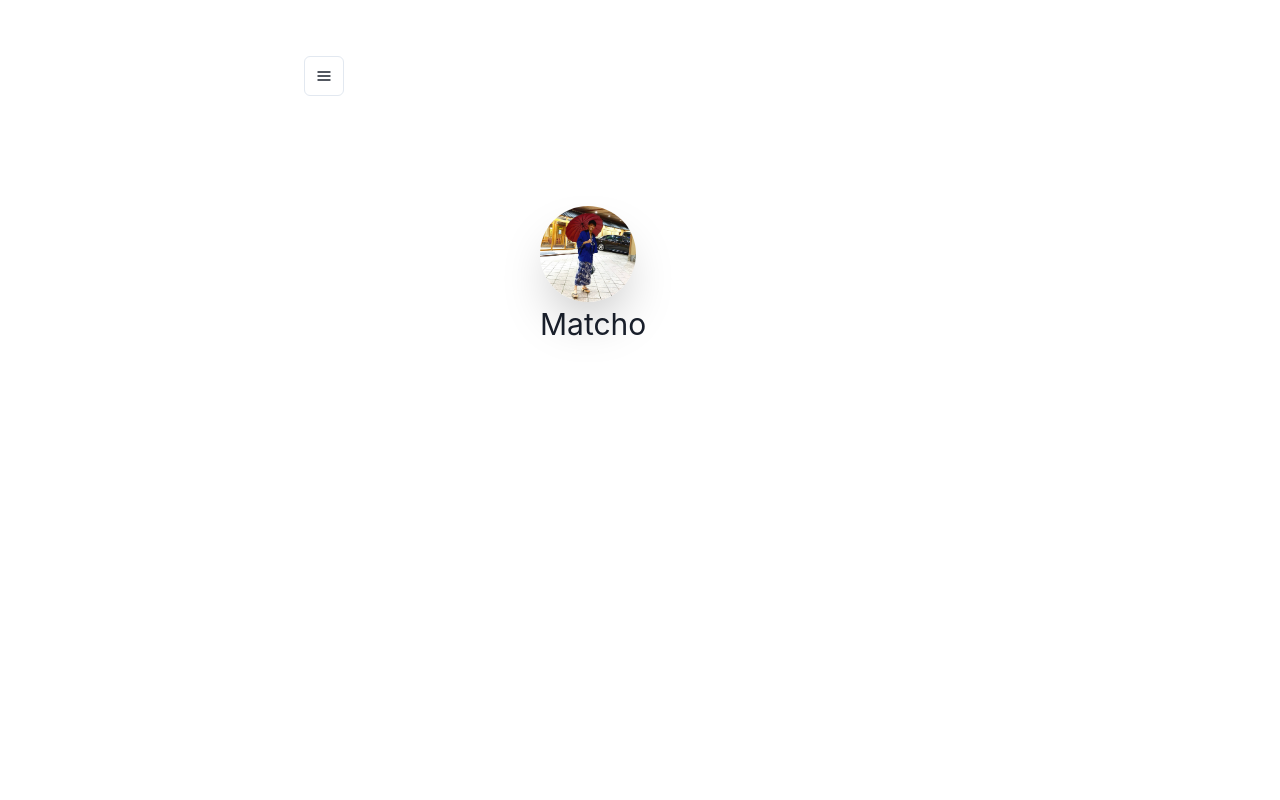
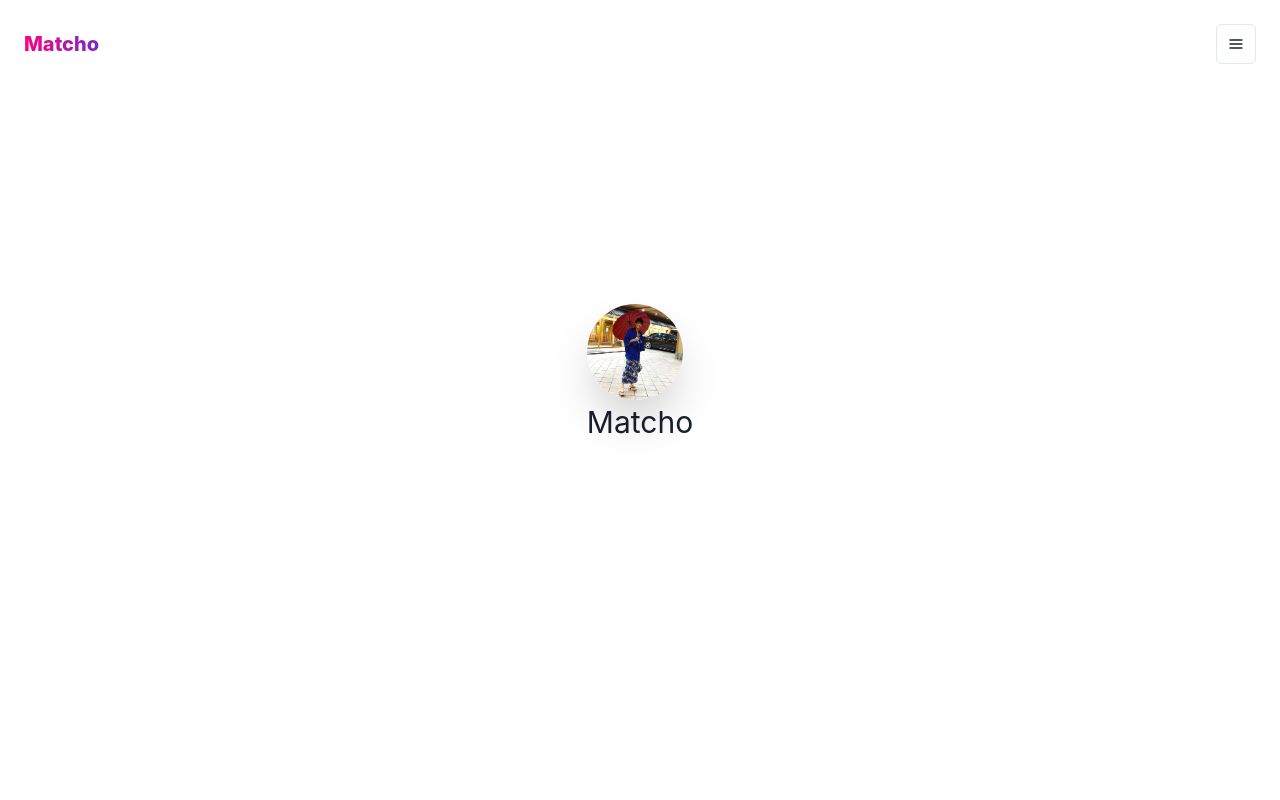
Before and after one commit to 10matcho27/MyPortforio, a Next.js app: page / in a window 1280 px wide. Shown: the top 800 px of the page. Built offline with nearby package versions, Linux system fonts and the light colour scheme.

Commit message:
header追加

```diff
--- /dev/null
+++ b/src/components/layouts/header.js
@@ -0,0 +1,66 @@
+import Link from 'next/link';
+import { Box, Heading, Flex, Text, Button } from "@chakra-ui/react";
+import {
+    AddIcon,
+    HamburgerIcon,
+    ExternalLinkIcon,
+    RepeatIcon,
+    EditIcon
+} from '@chakra-ui/icons'
+import {
+    Menu,
+    MenuButton,
+    MenuList,
+    MenuItem,
+
+    IconButton,
+} from '@chakra-ui/react'
+
+
+export default function Header() {
+
+    return (
+        <Flex
+            as="nav"
+            align="center"
+            justify="space-between"
+            wrap="wrap"
+            padding="1.5rem"
+            color="black"
+        >
+            <Box>
+                <Text
+                    bgGradient='linear(to-l, #7928CA, #FF0080)'
+                    bgClip='text'
+                    fontSize='20px'
+                    fontWeight='extrabold'
+                    >
+                    Matcho
+                    </Text>
+            </Box>
+            <Menu shadow="lg">
+                <MenuButton
+                as={IconButton}
+                aria-label='Options'
+                icon={<HamburgerIcon />}
+                variant='outline'
+                />
+                <MenuList>
+                <MenuItem icon={<AddIcon />} command='a'>
+                New Tab
+                </MenuItem>
+                <MenuItem icon={<ExternalLinkIcon />} command='i'>
+                New Window
+                </MenuItem>
+                <MenuItem icon={<RepeatIcon />} command='u'>
+                Open Closed Tab
+                </MenuItem>
+                <MenuItem icon={<EditIcon />} command='e'>
+                Open File...
+                </MenuItem>
+                </MenuList>
+            </Menu>
+
+        </Flex>
+    );
+}
--- a/src/components/layouts/main.js
+++ b/src/components/layouts/main.js
@@ -1,18 +1,22 @@
 import Head from 'next/head'
 import { Box, Container }from '@chakra-ui/react'
+import Header from './header'
 
-const Main = ({ children, router }) => {
+const Layout = ({ children, router }) => {
   return (
-    <Box as="main" pb={8}>
+    <>
+      <Header />
+      <Box as="main" pb={8}>
         <Head>
             <meta name="viewport" content="width=device-width, initial-scale=1"/>
-            <title>Matcho portfolio</title>
+            <title>Matcho&apos; portfolio</title>
         </Head>
         <Container maxW="container.md" pt={14}>
             {children}
         </Container>
-    </Box>
+      </Box>
+    </>
   )
 }
 
-export default Main
+export default Layout
--- a/src/pages/index.js
+++ b/src/pages/index.js
@@ -13,6 +13,7 @@ import {
   SimpleGrid,
   Box,
   Center,
+  Container,
   Text,
   Fade,
   ScaleFade,
@@ -60,6 +61,7 @@ export default function Home() {
     fontSize: '20px',
   }
 
+
   return (
     <div className={styles.container}>
 
@@ -68,31 +70,10 @@ export default function Home() {
         <meta name="description" content="Matcho&apos; Portfolio" />
         <link rel="icon" href="/icon.png" />
       </Head>
-      <Menu>
-        <MenuButton
-          as={IconButton}
-          aria-label='Options'
-          icon={<HamburgerIcon />}
-          variant='outline'
-        />
-        <MenuList>
-        <MenuItem icon={<AddIcon />} command='a'>
-          New Tab
-        </MenuItem>
-        <MenuItem icon={<ExternalLinkIcon />} command='i'>
-          New Window
-        </MenuItem>
-        <MenuItem icon={<RepeatIcon />} command='u'>
-          Open Closed Tab
-        </MenuItem>
-        <MenuItem icon={<EditIcon />} command='e'>
-         Open File...
-        </MenuItem>
-        </MenuList>
-      </Menu>
 
       <main className={styles.main}>
-        <Center>
+        <Container>
+          <Center h='100%'>
             <motion.div initial="hidden" animate="visible" variants={
               {
                 hidden: {
@@ -103,15 +84,15 @@ export default function Home() {
                   scale: [1, 1.1, 1],
                   opacity: 1,
                   transition: {
-                delay: 1.5, //ページロード時に表示されるまでの遅延
+                    delay: 0.3, //ページロード時に表示されるまでの遅延
                   }
                 }
               }
               } whileHover={
-          {rotate:[0, 5, -5, 0]}
+                {rotate:[0, 3, -3, 0]}
               }>
               <Flex>
-          <Box width="100%" maxWidth="200px" mx="auto" onClick={onToggle}>
+                <Box maxWidth="200px" mx="auto" onClick={onToggle}>
                 <Avatar
                   name="Matcho"
                   src='/images/Matcho.jpg'
@@ -123,25 +104,26 @@ export default function Home() {
               <ScaleFade initialScale={0.9} in={isOpen}>
                 <motion.div whileHover={
                   {
-            scale: 1.2,
+                    scale: 1.1,
                     transition: {
                       duration: 0.2,
                     }
                   }}>
                 <Box
-          p='200px'
+                  p='150px'
                   color='white'
                   mt='4'
-          bg='gray.800'
+                  bg='purple.300'
                   rounded='md'
                   shadow='xl'
                 >
-          Fade
+                description
                 </Box>
                 </motion.div>
               </ScaleFade>
             </motion.div>
           </Center>
+        </Container>
       </main>
 
 
```
Also changed, not shown: src/pages/_app.js (+3 -4 lines). Lines whose indentation alone changed are shown as unchanged.
